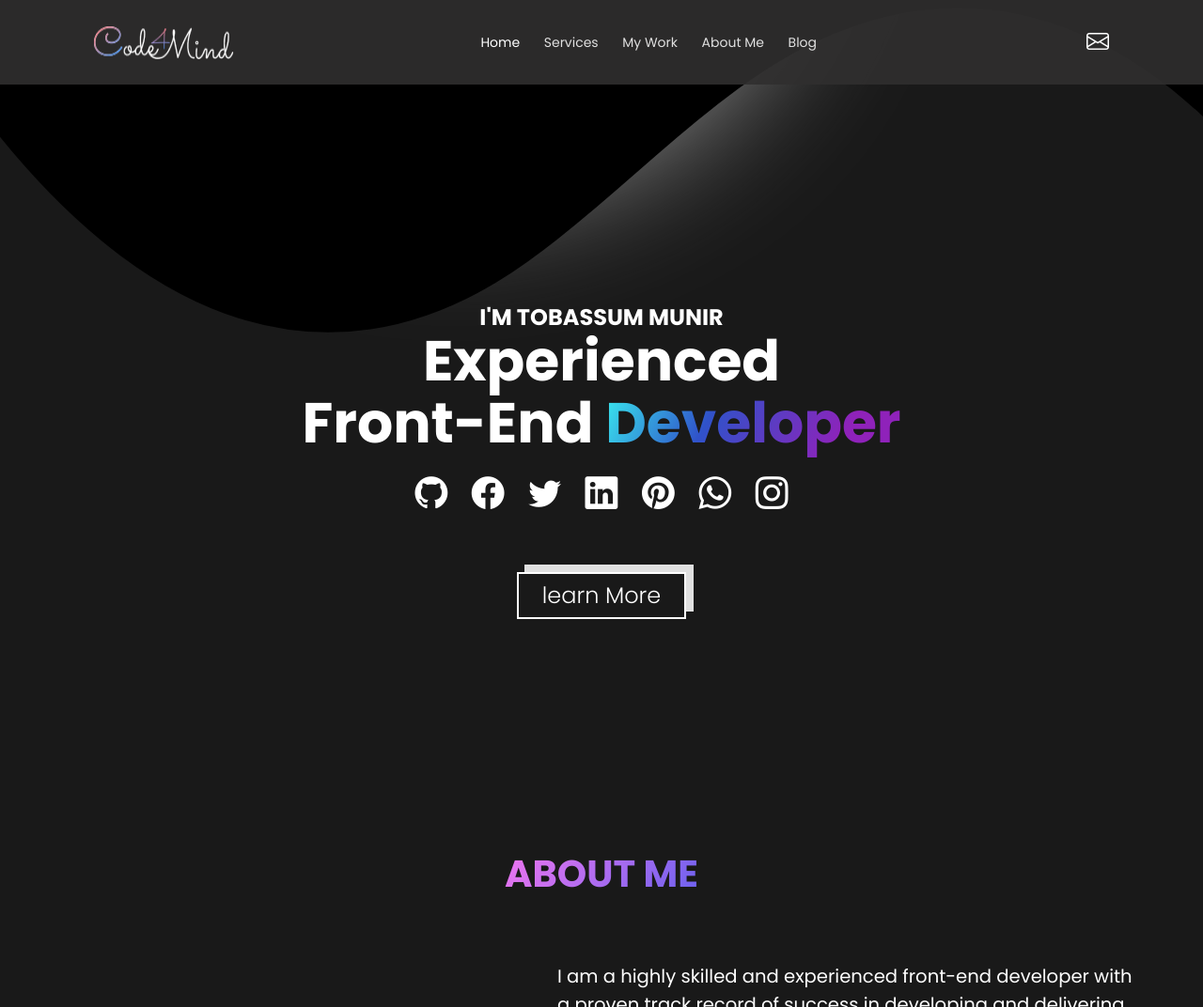
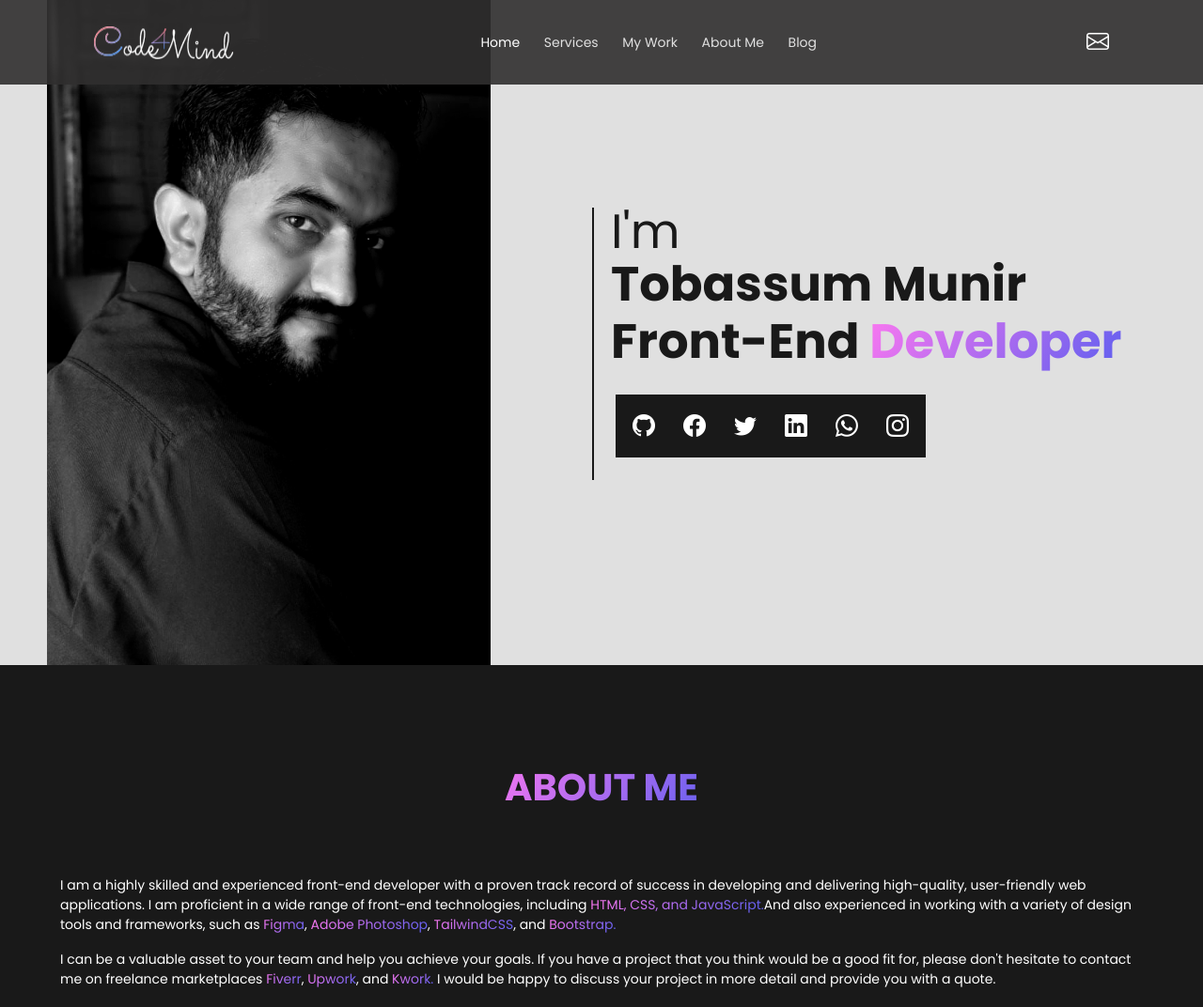
Before and after one commit to tobassum786/My-professional, a plain HTML site: page Index.html in a window 1280 px wide. Shown: the top 1072 px of the page at 94% size. Drawn offline with nearby package versions, Linux system fonts and the light colour scheme.

Commit message:
redesign banner section

```diff
--- a/Index.html
+++ b/Index.html
@@ -23,10 +23,10 @@
             <img src="./Images/web__assest/logo.png" alt="Logo">
         </a>
         <ul class="nav__items" id="menu">
-            <li><a href="#" class="nav__links current">Home</a></li>
-            <li><a href="#" class="nav__links">Services</a></li>
-            <li><a href="#" class="nav__links">My Work</a></li>
-            <li><a href="#" class="nav__links">About Me</a></li>
+            <li><a href="#home" class="nav__links current">Home</a></li>
+            <li><a href="#services" class="nav__links">Services</a></li>
+            <li><a href="#work" class="nav__links">My Work</a></li>
+            <li><a href="#about__me" class="nav__links">About Me</a></li>
             <li><a href="#" class="nav__links">Blog</a></li>
             <li><a href="#" class="nav__links btn d-md-none">Get a Quote</a></li>
         </ul>
@@ -43,38 +43,34 @@
         </div>
     </nav>
     <!--Banner--->
-    <section class="banner">
-        <div class="banner__container container items-center">
-            <div class="banner__content">
-                <h1 class="banner__title" data-heading="I'm Tobassum Munir">Experienced <br> front-end <span>developer</span></h1>
+    <section class="banner" id="home">
+        <div class="banner__container">
+                <div class="dev__img items-center">
+                    <img src="./Images/web__assest/front-end%20developer.jpeg" alt="developer">
+                </div>
+                <div class="content__desc">
+                   <p class="b__heading" data-heading="I'm">Tobassum Munir</p>
+                    <p class="tag__line">front-end <span class="text-gradient">developer</span></p>
                     <div class="b__social-icons">
                 <a href="#"><i class="bi bi-github"></i></a>
                 <a href="#"><i class="bi bi-facebook"></i></a>
                 <a href="#"><i class="bi bi-twitter"></i></a>
                 <a href="#"><i class="bi bi-linkedin"></i></a>
-                    <a href="#"><i class="bi bi-pinterest"></i></a>
                 <a href="#"><i class="bi bi-whatsapp"></i></a>
                 <a href="#"><i class="bi bi-instagram"></i></a>
-                </div>
-                <div class="banner__btn">
-                    <button href="#" class="btn">learn More</button>
             </div>
                 </div>
         </div>
     </section>
     <!--About Me--->
-    <section class="about__me container">
+    <section class="about__me container" id="about__me">
         <div class="heading">
             <h1 class="gradient__heading">about me</h1>
         </div>
         <div class="about__me-content items-center">
-            <div class="dev__img items-center">
-                <img src="./Images/web__assest/front-end%20developer.png" alt="developer">
-            </div>
             <div class="about__me-description">
-                <p>I am a highly skilled and experienced front-end developer with a proven track record of success in developing and delivering high-quality, user-friendly web applications. I am proficient in a wide range of front-end technologies, including <a href="#">HTML, CSS, and JavaScript.</a></p>
-                <p>I am also experienced in working with a variety of design tools and frameworks, such as <a href="#">Figma</a>, <a href="#">Adobe Photoshop</a>, <a href="#">TailwindCSS</a>, and <a href="#">Bootstrap.</a> I am a highly motivated and results-oriented individual with a strong work ethic. I am also a team player and have excellent communication and problem-solving skills.</p>
-                <p>I am confident that I can be a valuable asset to your team and help you achieve your goals. If you have a project that you think I would be a good fit for, please don't hesitate to contact me on freelance marketplaces <a href="#">Fiverr</a>, <a href="#">Upwork</a>, and <a href="#">Kwork.</a> I would be happy to discuss your project in more detail and provide you with a quote.
+                <p>I am a highly skilled and experienced front-end developer with a proven track record of success in developing and delivering high-quality, user-friendly web applications. I am proficient in a wide range of front-end technologies, including <a href="#">HTML, CSS, and JavaScript.</a>And also experienced in working with a variety of design tools and frameworks, such as <a href="#">Figma</a>, <a href="#">Adobe Photoshop</a>, <a href="#">TailwindCSS</a>, and <a href="#">Bootstrap.</a></p>
+                <p>I can be a valuable asset to your team and help you achieve your goals. If you have a project that you think  would be a good fit for, please don't hesitate to contact me on freelance marketplaces <a href="#">Fiverr</a>, <a href="#">Upwork</a>, and <a href="#">Kwork.</a> I would be happy to discuss your project in more detail and provide you with a quote.
                 </p>
                 <div class="about__btn">
                     <a href="#do__it" class="btn btn-1">Get a Quote</a>
@@ -100,7 +96,7 @@
         </div>
     </section>
     <!--Skills--->
-    <section class="skills">
+    <section class="skills" id="skills">
         <div class="heading">
             <h1 class="gradient__heading">Skills</h1>
         </div>
@@ -168,7 +164,7 @@
         </div>
     </section>
     <!--Services--->
-    <section class="services">
+    <section class="services" id="services">
         <div class="heading">
             <h1 class="gradient__heading">Services</h1>
         </div>
@@ -276,7 +272,7 @@
             </div>
     </section>
     <!--Projeects--->
-    <section class="projects">
+    <section class="projects" id="work">
         <div class="heading">
             <h1 class="gradient__heading">My work</h1>
         </div>
@@ -342,7 +338,7 @@
                         <span class="gradient__heading">from USA on Fiverr</span>
                     </div>
                 </div>
-                <div class="swiper-slide">
+                <div class="swiper-slide slide__width">
                    <i class="bi bi-quote"></i>
                     <span class="client__fb">The work was done in time, after small fixes, <br>the work was received perfectly.</span>
                     <div class="client__detail">
@@ -352,7 +348,7 @@
                         <span class="gradient__heading">from Israel on Kwork</span>
                     </div>
                 </div>
-                <div class="swiper-slide">
+                <div class="swiper-slide slide__width">
                    <i class="bi bi-quote"></i>
                     <span class="client__fb">The seller was communicating actively from the time order was accepted right until delivery. <br>Also flexible in making adjustments that were required post delivery. Very good experience.</span>
                     <div class="client__detail">
@@ -363,9 +359,6 @@
                     </div>
                 </div>
             </div>
-            <!---Swiper buttons---->
-            <div class="swiper-button-prev"></div>
-            <div class="swiper-button-next"></div>
             <!---Swiper Pagination--->
             <div class="swiper-pagination"></div>
         </div>
@@ -411,7 +404,7 @@
                    </div>
                     <h4>How much do you charge for a website?</h4>
                     <div class="faq__items">
-                        <p>However, I can access and process information from all over the world, regardless of the time zone. So, I can help you with your projects no matter where you are located.</p>
+                        <p>The cost of a website varies depending on the size, complexity, and features of the website. Contact me for discussing your project cost and deadline. </p>
                     </div>
                 </div>
                 <!--FAQ03---->
@@ -424,7 +417,7 @@
                    </div>
                     <h4>Do you charge by the hour?</h4>
                     <div class="faq__items">
-                        <p>However, I can access and process information from all over the world, regardless of the time zone. So, I can help you with your projects no matter where you are located.</p>
+                        <p>Yes, I can charge by the hour. For complex or time-consuming tasks, this may be the most efficient billing structure. My hourly rate is <strong>$50</strong> per hour,</p>
                     </div>
                 </div>
                 <!--FAQ04---->
@@ -437,7 +430,7 @@
                    </div>
                     <h4>Are you working with a team?</h4>
                     <div class="faq__items">
-                        <p>However, I can access and process information from all over the world, regardless of the time zone. So, I can help you with your projects no matter where you are located.</p>
+                        <p>Yes, The team is responsible for my creation and ongoing development. They are constantly working to improve my abilities and make me more helpful to users.</p>
                     </div>
                 </div>
             </div>
--- a/styles.css
+++ b/styles.css
@@ -15,7 +15,7 @@
     --font-xsm: 0.875rem;
     --font-sm: 1.5rem;
     --font-lg: 2.5rem;
-    --font-xl: 3.75rem;
+    --font-xl: clamp(1rem, 4vw, 3.75rem);
     /*spacing*/
     --gap: 3rem;
     --gap-sm: 1.6rem;
@@ -34,12 +34,14 @@
     box-sizing: border-box;
     font-family: var(--font-family);
     color: var(--light-color);
+    scroll-behavior: smooth;
 }
 
 body {
     background-color: var(--primary-color);
     font-size: 62.5%;
     box-sizing: inherit;
+    scroll-behavior: smooth;
 }
 
 ul,
@@ -165,6 +167,7 @@ section {
     text-transform: capitalize;
     font-size: var(--font-xsm);
     color: var(--light-color-alt);
+    transition: .3s;
 }
 
 .nav__bar .nav__items .nav__links:hover {
@@ -185,84 +188,80 @@ section {
 }
 
 /*Banner*/
+
 .banner {
-    position: relative;
-    height: 100vh;
-    background: url(./Images/web__assest/banner.svg) no-repeat center center;
-    background-size: 100% auto;
+    background-color: var(--light-color-alt);
+    padding: 0 50px;
 }
 
-.banner::before {
-    content: '';
-    position: absolute;
-    top: -520px;
-    filter: blur(75px);
-    border-radius: 50%;
-    width: 47.9375rem;
-    height: 45.3125rem;
-    opacity: .7;
-    background: var(--light-color-alt);
-    z-index: -1;
+.banner .banner__container {
+    display: grid;
+    grid-template-columns: repeat(auto-fill, minmax(480px, 1fr));
+    justify-content: center;
+    align-items: center;
 }
 
-.banner__container {
-    display: flex;
-    justify-content: center;
-    align-items: center;
-    position: relative;
-    text-align: center;
-    height: inherit;
+.banner .banner__container .dev__img {
+    max-width: 80%;
 }
 
-.container .banner__content h1 {
+.banner .banner__container .content__desc {
+    flex-direction: column;
     position: relative;
+    padding: 10px;
+}
+
+.banner .banner__container .content__desc::before {
+    content: '';
+    width: 2px;
+    height: 290px;
+    background: var(--primary-color);
+    display: block;
+    position: absolute;
+    left: -10px;
+}
+
+.banner .banner__container .content__desc p {
     font-size: var(--font-xl);
     text-transform: capitalize;
-    padding: 1rem;
-    line-height: 1.1;
+    color: var(--primary-color);
+    font-weight: 700;
+    line-height: 1.2;
 }
 
-.container .banner__content h1::before {
+.banner .banner__container .content__desc .b__heading::before {
     content: attr(data-heading);
     display: block;
-    font-size: var(--font-sm);
-    text-transform: uppercase;
+    font-weight: 400;
+    text-transform: capitalize;
+    color: var(--primary-color);
+    line-height: 1;
 }
 
-.container .banner__content h1 span {
-    background: var(--banner-text);
-    background-clip: text;
-    -webkit-background-clip: text;
-    -webkit-text-fill-color: transparent;
+.banner .banner__container .dev__img img {
+    width: 100%;
 }
 
-.banner__content .b__social-icons {
+.banner .b__social-icons {
+    position: relative;
+    left: 5px;
     display: flex;
-    max-width: 25rem;
-    flex-wrap: wrap;
-    margin: 0 auto;
-    justify-content: center;
-    align-items: center;
-    position: relative;
-    gap: var(--gap-sm);
+    margin-top: var(--gap-sm);
+    background-color: var(--primary-color);
+    gap: 10px;
+    max-width: 330px;
+    padding: 8px;
 }
 
-.banner__content .b__social-icons a {
-    font-size: calc(1.45 * var(--font-sm));
+.banner .banner__container .b__social-icons a {
+    font-size: var(--font-sm);
+    padding: 8px 10px;
     transition: .3s;
 }
 
-.banner__content .b__social-icons a:hover {
+.banner .banner__container .b__social-icons a:hover {
     margin-top: -8px;
 }
-
-.banner__content .banner__btn {
-    position: relative;
-    padding: var(--margin-sm);
-    margin-top: var(--items-height-sm);
-    text-transform: capitalize;
-}
-
 /*ABout Me*/
 .about__me {
     position: relative;
@@ -280,13 +279,9 @@ section {
     margin: 0 auto;
 }
 
-.about__me-content .dev__img {
-    width: 33.0625rem;
-}
-
 .about__me-content .about__me-description {
     flex: 1 0 35rem;
-    font-size: calc(1.4 * var(--font-xsm));
+    font-size: calc(1 * var(--font-xsm));
     padding: var(--margin-sm);
 }
 
@@ -647,6 +642,8 @@ section {
 
 .testinomials .testinomials__slides .slide__width {
     max-width: 100%;
+    margin: 0 auto;
+    cursor: grab;
 }
 
 .bi-quote {
```
Also changed, not shown: Images/web__assest/front-end developer.jpeg (added), Images/web__assest/front-end developer2.png (renamed from Images/web__assest/front-end developer.png). Lines whose indentation alone changed are shown as unchanged.
